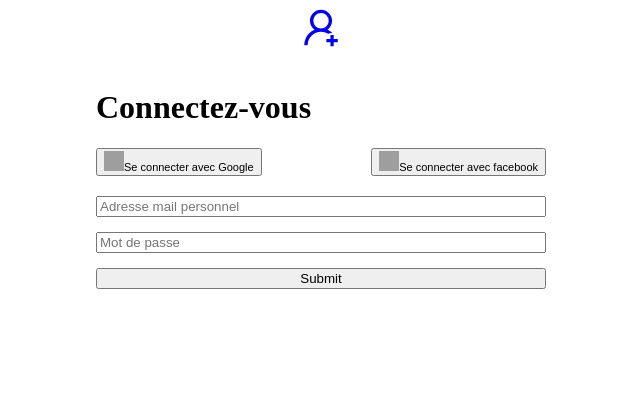
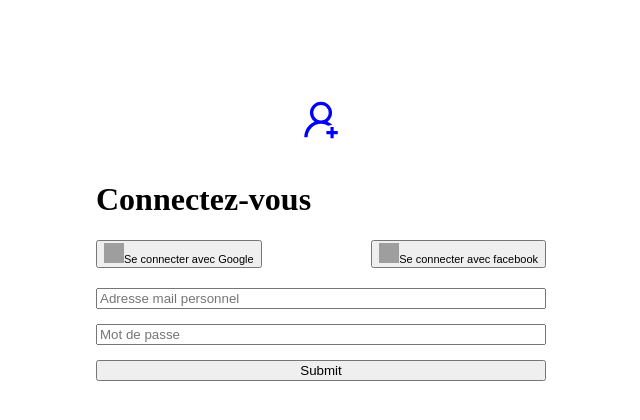
Before and after one commit to BenGex31/Mariage, a React (Create React App) app: page / in a window 1280 px wide. Shown: the top 420 px of the page, without its empty margins (319-959 px from the left). Built offline with nearby package versions, Linux system fonts and the light colour scheme; grey boxes are pictures that could not be loaded.

Commit message:
Update CSS

```diff
--- a/src/styles.css
+++ b/src/styles.css
@@ -1,3 +1,7 @@
+#root {
+  margin-top: 100px;
+}
+
 form {
   display: flex;
   flex-direction: column;
```
